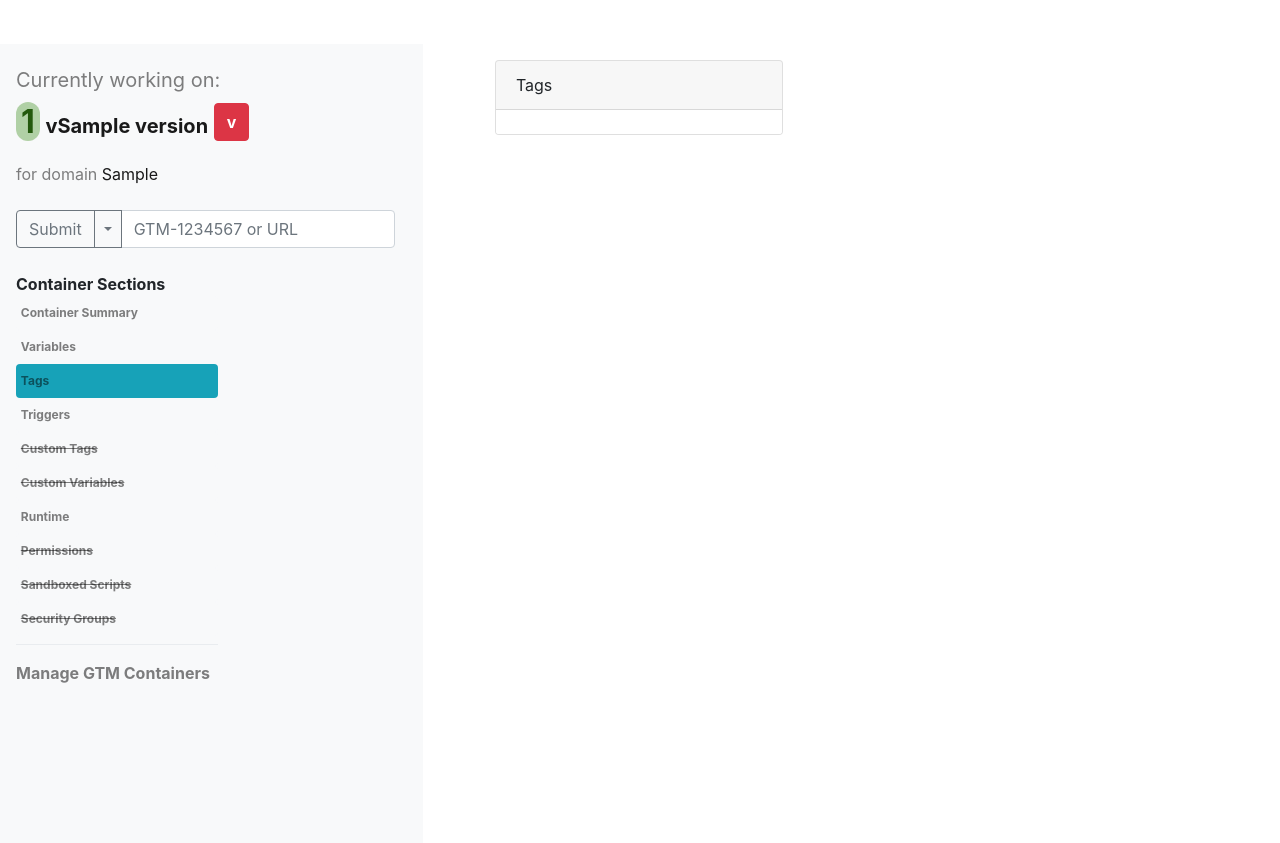
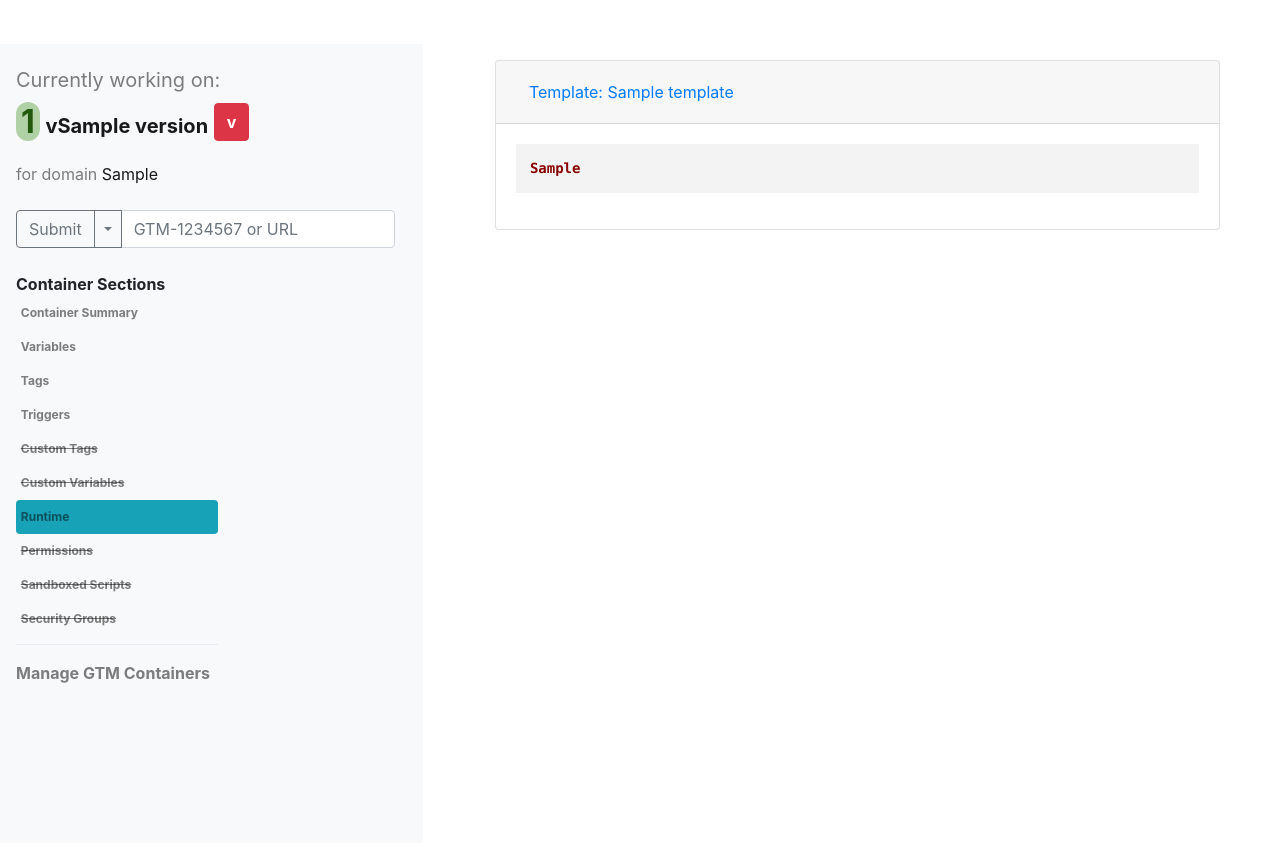
Before and after one commit to IulianIV/mtp, a Flask app: template app/templates/mrk/gtm_spy/runtime.html in a window 1280 px wide. Shown: the part 56-899 px from the top of the page. Run offline with Flask 2, Linux system fonts and the light colour scheme; the template is opened without the code that fills it: most values are stand-ins (such as "Sample title", 1, 10 or a date in 2020); form fields are guessed from the names that the template uses; some libraries are stand-ins or nearby versions.

Commit message:
Small template modifications to be able to see parsed templates.

```diff
--- a/app/templates/mrk/gtm_spy/runtime.html
+++ b/app/templates/mrk/gtm_spy/runtime.html
@@ -1,20 +1,37 @@
 {% extends 'gtm_base.html' %}
-{% set active_page = "tags" %}
+{% set active_page = "runtime" %}
 
 {% block gtm_content %}
     <div class="container">
         <div class="row">
             <div class="col-sm">
-                <div class="card" style="width: 18rem;">
-                    <div class="card-header">
-                        Tags
+                <div id="accordion">
+                    <div class="card">
+                        {% for template in templates %}
+                            <div class="card-header" id="heading_{{ loop.index0 }}">
+                                <h5 class="mb-0">
+                                    <button class="btn btn-link" data-toggle="collapse"
+                                            data-target="#collapse_{{ loop.index0 }}"
+                                            aria-expanded="true" aria-controls="collapse_{{ loop.index0 }}">
+                                        Template: {{ template.name }}
+                                    </button>
+                                </h5>
+                            </div>
+                            <div id="collapse_{{ loop.index0 }}" class="collapse show"
+                                 aria-labelledby="heading_{{ loop.index0 }}"
+                                 data-parent="#accordion">
+                                <div class="card-body">
+                                    <pre><code class="language-js">{{ template.parse_template() | safe }}</code></pre>
+                                </div>
+                            </div>
+                        {% endfor %}
                     </div>
-                    <ul class="list-group list-group-flush">
-                        <li class="list-group-item"></li>
-                    </ul>
                 </div>
             </div>
         </div>
         <br/>
     </div>
+    {% block scripts %}
+        <script type="text/javascript" src="{{ url_for('static', filename='js/helpers.js') }}"></script>
+    {% endblock %}
 {% endblock %}
```
